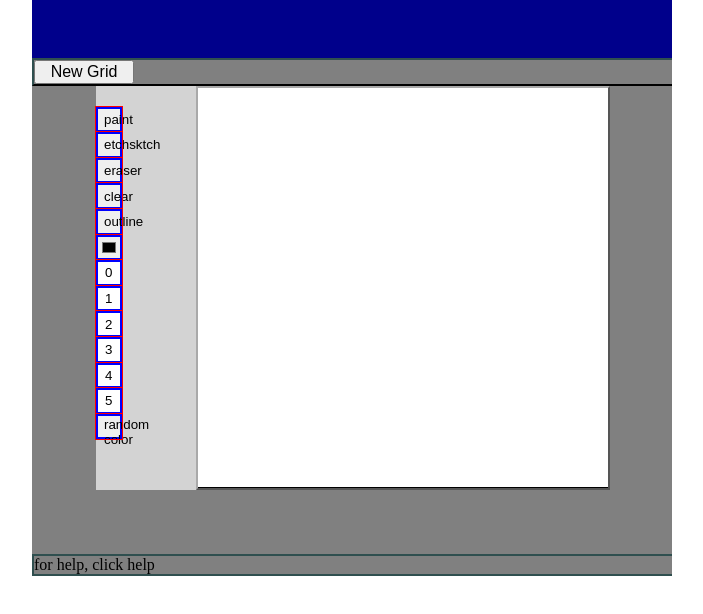
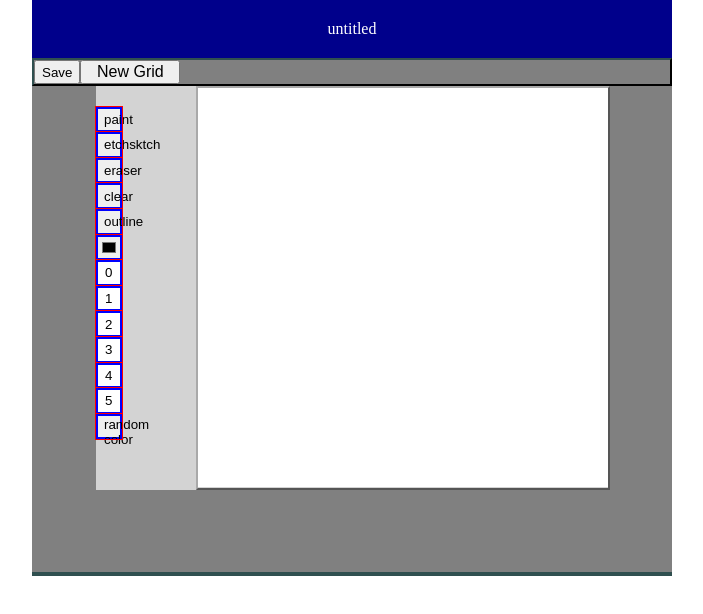
Before and after one commit to minibaguettes/Sketch-Pad, a plain HTML site: page index.html in a window 1280 px wide. Shown: the whole page, without its empty margins (288-991 px from the left). Drawn offline with nearby package versions, Linux system fonts and the light colour scheme.

Commit message:
minor fixes - added save

```diff
--- a/index.html
+++ b/index.html
@@ -5,14 +5,19 @@
   <meta name="viewport" content="width=device-width, initial-scale=1.0">
   <link rel="stylesheet" href="style.css">
   <script src="javascript.js" defer></script>
+  <script src="https://cdnjs.cloudflare.com/ajax/libs/html2canvas/1.4.0/html2canvas.min.js" integrity="sha512-UcDEnmFoMh0dYHu0wGsf5SKB7z7i5j3GuXHCnb3i4s44hfctoLihr896bxM0zL7jGkcHQXXrJsFIL62ehtd6yQ==" crossorigin="anonymous"
+    referrerpolicy="no-referrer"></script>
   <title>Sketch!</title>
 </head>
 <body>
   <div id="app-body">
     <div id="top">
-      <div id="top-tools"></div>
+      <div id="top-title"></div>
+      <div id="top-tools">
+        <button onclick="takeScreenShot()">Save</button>
+      </div>
     </div>
-    <div id="main">
+    <div id="main" >
       <div id="tools">
         <button id="paint" class="size">paint</button>
         <button id="etch-sketch" class="size">etchsktch</button>
@@ -24,7 +29,7 @@
         <button id="random-color" class="size">random color</button>
       </div>
       <div id="screen">
-        <div id="grid-container"></div>
+        <div id="grid-container" class="capture"></div>
       </div>
     </div>
     <div id="bot">
--- a/javascript.js
+++ b/javascript.js
@@ -2,6 +2,11 @@
 /* --- VARIABLES / ELEMENTS --- */
 /* ---------------------------- */
 
+const topTitle = document.getElementById('top-title');
+const topTitleText = document.createElement('p');
+topTitleText.textContent = 'untitled';
+topTitleText.setAttribute('id', 'top-title-text');
+topTitle.appendChild(topTitleText);
 const topTools = document.getElementById('top-tools');
 const botText = document.getElementById('bot-text');
 
@@ -70,26 +75,38 @@ newGridBtn.addEventListener("click", function() {
 // main tools - hover and display text on bottom
 document.addEventListener("mouseover", (e) => {
   let el = e.target;
+  let text = '';
   if (el.id == 'paint') {
-    botText.textContent = 'paint';
+    text = 'paint';
   }
   else if (el.id == 'etch-sketch') {
-    botText.textContent = 'etch sketch';
+    text = 'etch sketch';
   }
   else if (el.id == 'eraser') {
-    botText.textContent = 'eraser';
+    text = 'eraser';
   }
   else if (el.id == 'clear') {
-    botText.textContent = 'clear';
+    text = 'clear';
   }
-  else {
-    botText.textContent = 'for help, click help';
+  else if (el.id == 'outline') {
+    text = 'outline';
   }
+  else if (el.id == 'color-picker') {
+    text = 'pick a new color';
+  }
+  else if (el.id == 'random-color') {
+    text = 'random color';
+  }
+  else if (el.id.includes('#', 0)) {
+    text = el.id;
+  }
+  botText.textContent = text;
 });
 
 // main tools - click to select
 document.addEventListener("click", (e) => {
   let el = e.target;
+  // paint, eraser
   if (el.id == 'paint' || el.id == 'eraser') {
     // enable paint click
     gridContainer.addEventListener("mousedown", paintClick);
@@ -100,6 +117,7 @@ document.addEventListener("click", (e) => {
     }
     mode = el.id;
   }
+  // etch sketch brush
   else if (el.id == 'etch-sketch') {
     // disable paint click
     gridContainer.removeEventListener("mousedown", paintClick);
@@ -109,18 +127,24 @@ document.addEventListener("click", (e) => {
       gridContainer.childNodes[i].addEventListener("mouseover", paintDrag);
     }
   }
+  // clear screen
   else if (el.id == 'clear') {
     for (var i = 0; i < gridContainer.childNodes.length; i++) {
       gridContainer.childNodes[i].style.backgroundColor = '#FFFFFF';
     }
   }
+  // toggle grid outline
+  // when sending html to canvas via html2canvas, the container must have background color in order to see grid
+  //  so add/remove outline class to/from squares AND add/remove background color class to/from gridContainer
   else if (el.id == 'outline') {
     if (gridContainer.childNodes[0].classList.contains('outline')) {
+      gridContainer.classList.remove('grid-color');
       for (var i = 0; i < gridContainer.childNodes.length; i++) {
         gridContainer.childNodes[i].classList.remove('outline');
       }
     }
     else {
+      gridContainer.classList.add('grid-color');
       for (var i = 0; i < gridContainer.childNodes.length; i++) {
         gridContainer.childNodes[i].classList.add('outline');
       }
@@ -231,13 +255,15 @@ function paintDrag() {
 function shiftColorHistory() {
   if (currColor != lastColor) {                                         // if color has changed
     if (colorTools.querySelectorAll('.white').length == 0) {            // if all color history elements have been changed (already cycled through the queue),
-      for (var i = 5; i > 0; i--) {         //  then in descending order, replace the preceding element's color
+      for (var i = 5; i > 0; i--) {         //  then in descending order, replace the preceding element's color and id
         colorTools.children[i].style.backgroundColor = colorTools.children[i-1].style.backgroundColor;
+        colorTools.children[i].setAttribute('id', colorTools.children[i-1].getAttribute('id'));
       }
       colorIndex = 0;
     }
     colorTools.children[colorIndex].style.backgroundColor = currColor;  // set next color history
     colorTools.children[colorIndex].classList.remove('white');          // remove default class; when all elements no longer have this class, it will return to front of queue
+    colorTools.children[colorIndex].setAttribute('id', currColor);      // set id to color hex
     colorIndex++;
     lastColor = currColor;
   }
@@ -257,3 +283,14 @@ function randomColor(e) {
 //     event.target.style.opacity =  getComputedStyle(event.target).opacity - 0.1;
 //   }
 // }
+
+// https://html2canvas.hertzen.com/
+// https://stackoverflow.com/questions/10673122/how-to-save-canvas-as-an-image-with-canvas-todataurl
+function takeScreenShot() {
+  html2canvas(document.querySelector(".capture")).then(canvas => {
+    // let newWin = window.open();
+    // newWin.document.body.appendChild(canvas);
+    var image = canvas.toDataURL("image/png").replace("image/png", "image/octet-stream");  // if you dont replace you will get a DOM 18 exception.
+    window.location.href=image; // save image locally
+  });
+}
--- a/style.css
+++ b/style.css
@@ -19,6 +19,23 @@ html, body {
   min-height: 15%;
   background-color: darkblue;
   position: relative;
+  display: flex;
+  flex-direction: column;
+  justify-content: end;
+}
+
+#top-title {
+  flex-grow: 1;
+  position: relative;
+}
+
+#top-title-text {
+  color: white;
+  position: absolute;
+  margin: 0;
+  top: 50%;
+  left: 50%;
+  transform: translate(-50%, -50%);
 }
 
 #top-tools {
@@ -26,10 +43,7 @@ html, body {
   justify-content: left;
   border: 2px outset darkslategray;
   background-color: gray;
-  width: 100%;
-  height: auto;
-  position: absolute;
-  bottom: 0;
+  flex-grow: 0;
 }
 
 #main {
@@ -106,12 +120,12 @@ html, body {
   width: 100%;
   height: 100%;
   position: relative;
-  /* top: 50%;
-  left: 50%;
-  transform: translate(-50%, -50%); */
   display: flex;
   flex-wrap: wrap;
-  background-color: black;
+}
+
+.grid-color {
+  background-color: rgb(189, 189, 189);
 }
 
 /* var(--size) passed from js createGrid(w)  */
```
